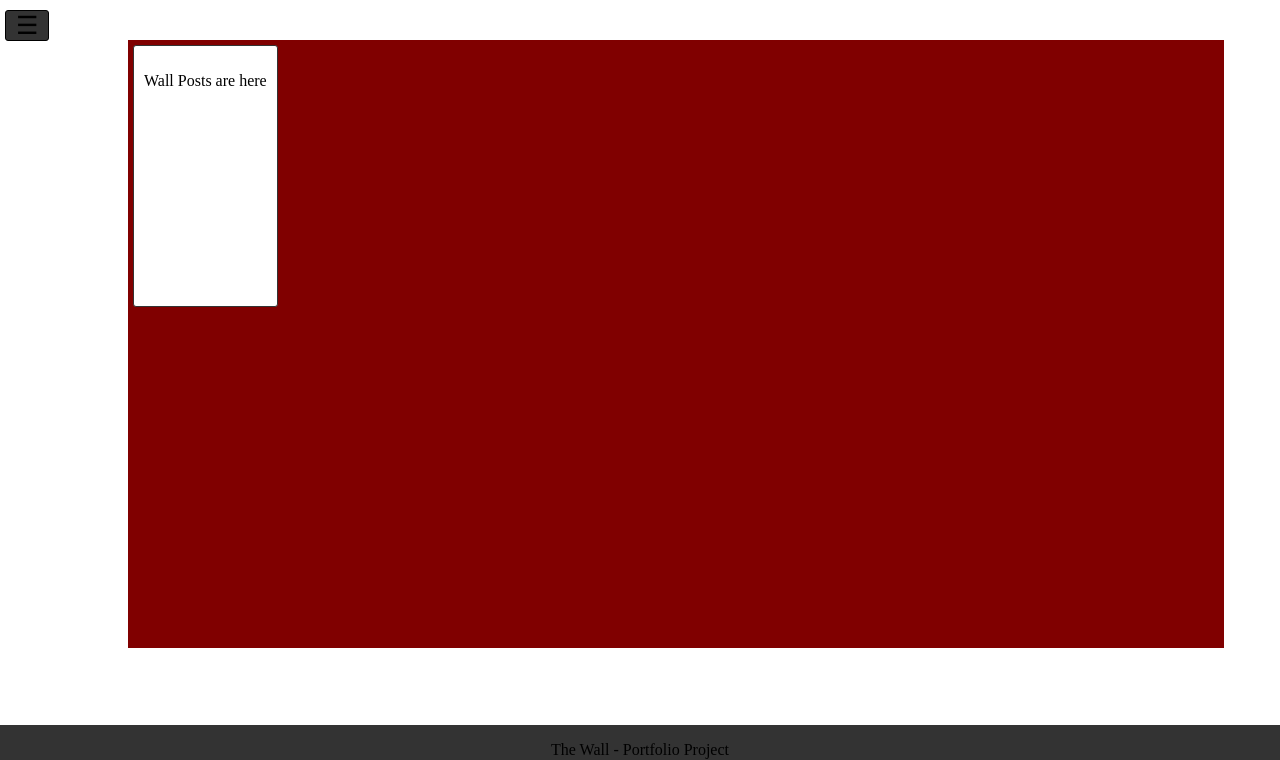
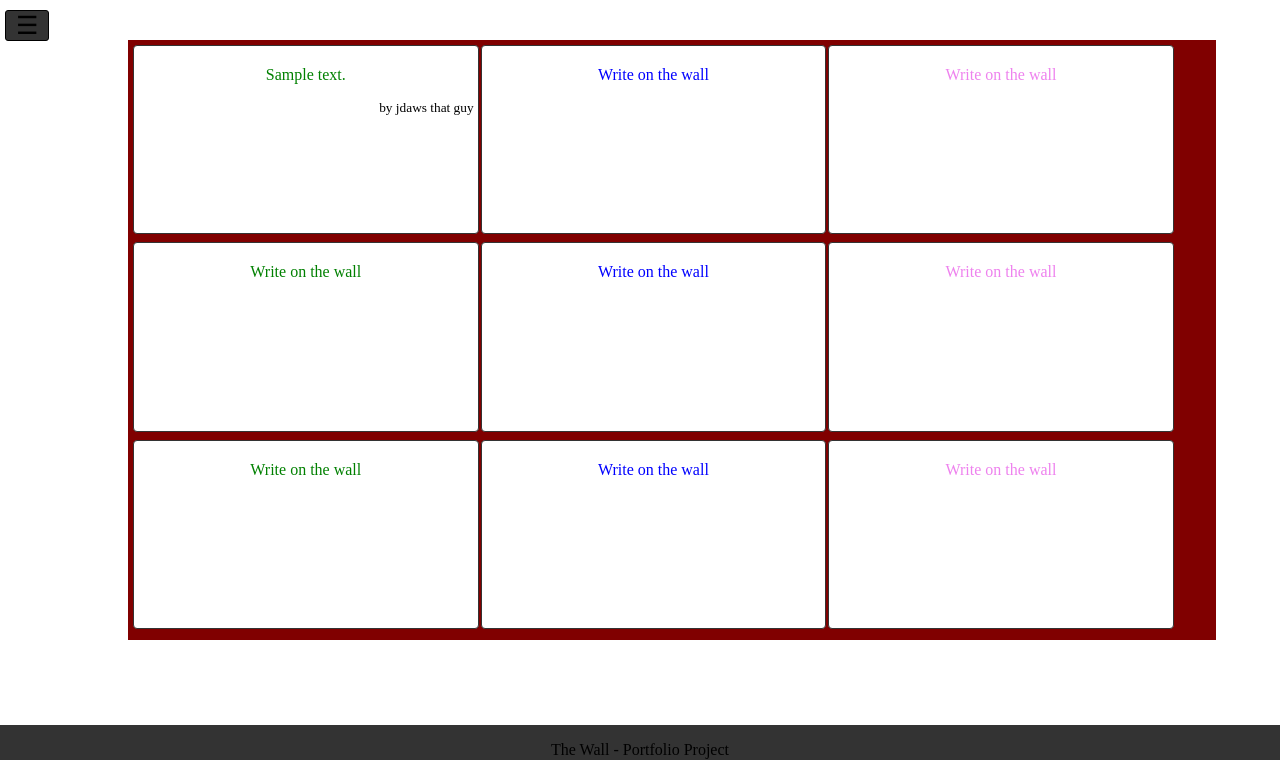
Before and after one commit to Orumgbe/Portfolio_projects, a Flask app: page /the_wall/ in a window 1280 px wide. Shown: the part 40-800 px from the top of the page. Run offline with Flask 3, Linux system fonts and the light colour scheme; tables that the repository leaves empty hold one stand-in row (values such as "Sample post").

Commit message:
new form for adding to wall, more routes, and merging models related to user into one

```diff
--- a/The_Wall/wall/routes.py
+++ b/The_Wall/wall/routes.py
@@ -3,7 +3,7 @@
 
 from flask import render_template, url_for, redirect, request
 from wall import app, bcrypt, db
-from wall.forms import Register, Login
+from wall.forms import Register, Login, CreatePost
 from wall.models import User, Post
 from flask_login import current_user, login_user, login_required, logout_user
 
@@ -50,7 +50,6 @@ def login():
             user = User.query.filter_by(email=login.email.data).first()
         form_pwd = login.password.data
         if user is not None:
-            print(user.password)
             if bcrypt.check_password_hash(user.password, form_pwd):
                 login_user(user, remember=login.remember.data)
                 page = request.args.get('next')
@@ -77,7 +76,27 @@ def profile():
 @app.route('/the_wall/', strict_slashes=False)
 def wall():
     """This renders the wall page"""
-    return render_template("wall.html")
+    with app.app_context():
+        posts = Post.query.options(db.joinedload(Post.user)).all()
+    idx = ["one", "two", "three", "four", "five", "six",
+           "seven", "eight", "nine"]
+    while len(posts) < 9:
+        posts.append("Write on the wall")
+    zip_posts = zip(posts, idx)
+    return render_template("wall.html", posts=zip_posts)
+
+
+@app.route('/the_wall/new', methods=['GET', 'POST'], strict_slashes=False)
+@login_required
+def newpost():
+    """This renders page to accept new post input"""
+    block = CreatePost()
+    if block.validate_on_submit():
+        post = Post(content=block.content.data, user=current_user)
+        db.session.add(post)
+        db.session.commit()
+        return redirect(url_for('wall'))
+    return render_template("post.html", form=block)
 
 
 @app.route('/chat/', strict_slashes=False)
--- /dev/null
+++ b/The_Wall/wall/static/scripts/main.js
@@ -0,0 +1,9 @@
+let block1 = document.getElementById("one");
+let block2 = document.getElementById("two");
+let block3 = document.getElementById("three");
+let block4 = document.getElementById("four");
+let block5 = document.getElementById("five");
+let block6 = document.getElementById("six");
+let block7 = document.getElementById("seven");
+let block8 = document.getElementById("eight");
+let block9 = document.getElementById("nine");
--- a/The_Wall/wall/static/styles/main.css
+++ b/The_Wall/wall/static/styles/main.css
@@ -26,24 +26,57 @@ body {
 /*Wall page styling*/
 div.wall-container {
 	border: 4px solid maroon;
-	display: flex;
-	flex-wrap: wrap;
-	max-width: 85%;
-	min-height: 75vh;
+	width: 85%;
+	height: 75vh;
 	margin: 5vh;
 	margin-left: 10%;
 	background-color: maroon;
+	box-sizing: border-box;
+	flex-wrap: wrap;
+	display: flex;
 }
 
 article.wall-post {
+	display: inline-block;
+	width: 32%;
+	height: 32%;
 	border: 1px solid #333;
-	border-radius: 3px;
+	border-radius: 4px;
 	margin: 1px;
 	background-color: white;
-	padding: 10px;
-	min-height: 150px;
-	max-height: 30vh;
-	min-width: 50px;
+	padding: 4px;
+	box-sizing: border-box;
+	overflow: auto;
+}
+
+.wall-post-content {
+	display: flex;
+	align-items: center;
+	justify-content: center;
+	text-decoration: none;
+	color: inherit;
+}
+
+.wall-post-content > * {
+	text-decoration: none;
+	color: inherit;
+}
+
+.nametag {
+	display: flex;
+	justify-content: flex-end;
+	margin-left: 5px;
+	color: black;
+}
+
+#one, #four, #seven {
+	color: green;
+}
+#two, #five, #eight {
+	color: blue;
+}
+#three, #six, #nine {
+	color: violet;
 }
 
 /* Home page articles style */
@@ -165,7 +198,7 @@ fieldset{
     cursor: pointer;
 }
 
-/* Media query for smaller screens */
+/* Media query for screen */
 @media screen {
 	.sidebar {
 		left: -250px;
--- a/The_Wall/wall/templates/layout.html
+++ b/The_Wall/wall/templates/layout.html
@@ -35,5 +35,6 @@
 	<footer>
 		<p>The Wall - Portfolio Project</p>
 	</footer>
+	<script src="{{ url_for('static', filename='scripts/main.js') }}"></script>
 <body>
 </html>
--- a/The_Wall/wall/templates/wall.html
+++ b/The_Wall/wall/templates/wall.html
@@ -1,8 +1,17 @@
 {% extends 'layout.html' %}
 {% block main %}
 	<div class="wall-container">
-			<article class="wall-post">
-				<p>Wall Posts are here</p>
-			</article>
+		{% for post, id in posts %}
+			{% if post.content %}
+				<article class="wall-post" id={{ id }}>
+					<p class="wall-post-content"><a href="/profile/{{ post.user.username }}">{{ post.content }}</a></p>
+					<small class="nametag">by {{ post.user.username }} that guy</small>
+				</article>
+			{% else %}
+				<article class="wall-post" id={{ id }}>
+					<p class="wall-post-content"><a href="{{ url_for('newpost') }}">{{ post }}</a></p>
+				</article>
+			{% endif %}
+		{% endfor %}
 	</div>
 {% endblock main %}
```
Also changed, not shown: The_Wall/wall/forms.py (+7 -1 lines), The_Wall/wall/models.py (+9 -2 lines), The_Wall/wall/templates/post.html (added, +26 -0 lines).
